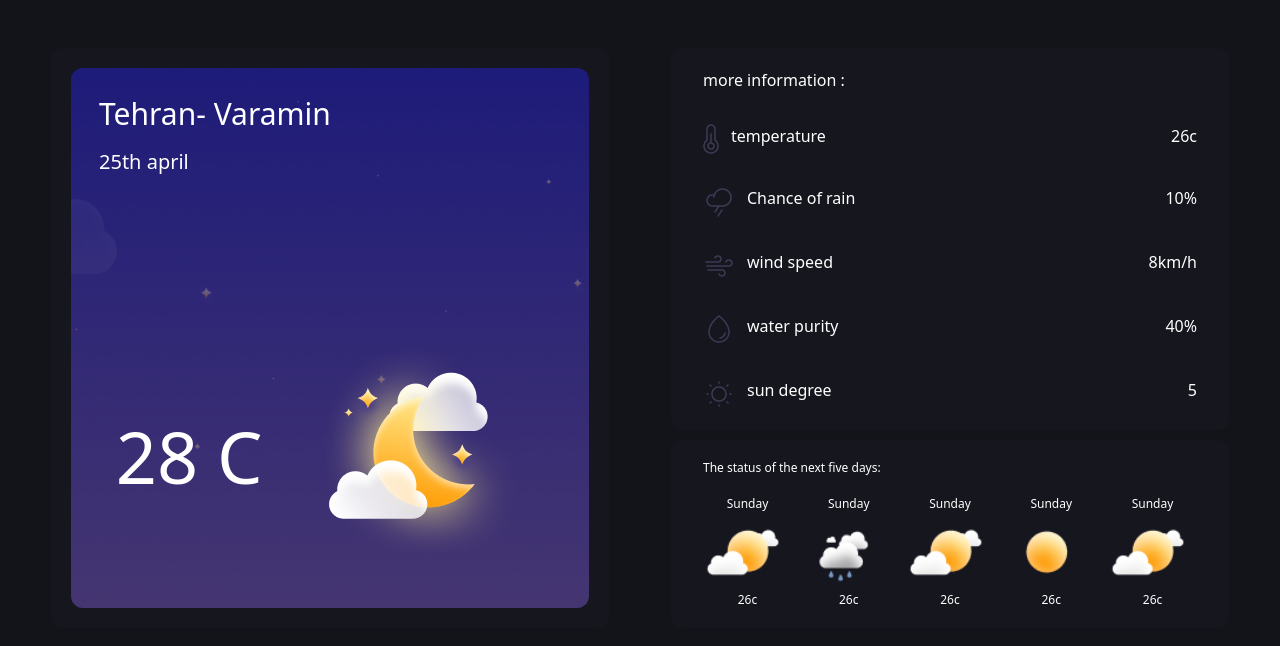
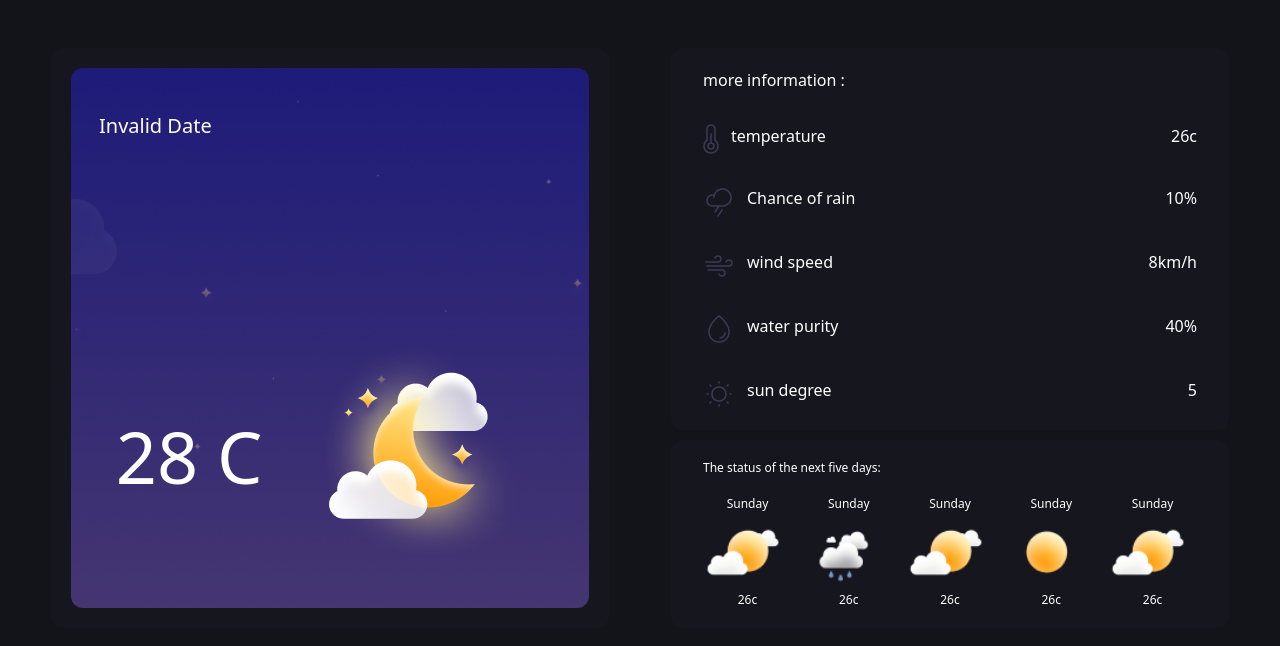
Before and after one commit to kosarmirshahi/weather-app, a React (Vite) app: page /weather in a window 1280 px wide. Shown: the top 646 px of the page. Built offline with nearby package versions, Linux system fonts and the light colour scheme; no server answers.

Commit message:
weather page

```diff
--- a/src/components/MainPage/MainPage.tsx
+++ b/src/components/MainPage/MainPage.tsx
@@ -1,10 +1,12 @@
 import { useState, useEffect } from "react";
 import Logo from "../../assets/Logo.png";
 import axios from "axios";
+import { useNavigate } from "react-router-dom";
+
 function MainPage() {
   const [inputValue, setInputValue] = useState<string>("");
   const [searchResult, setSearchResult] = useState<string[]>([]);
-  // console.log(inputValue);
+  const navigate = useNavigate();
 
   const accessToken =
     "pk.eyJ1IjoiYW1pcm5iayIsImEiOiJja3JjY210cWYwam53MzBwZW1yYTZtN2phIn0.5Jx88DAjR4jh0QJ-kXHYoQ";
@@ -25,9 +27,14 @@ function MainPage() {
 
     fetchSearchResult();
   }, [inputValue]);
-  console.log(searchResult);
 
-  function handleSubmit() {}
+  function handleClickSuggest(suggest: string) {
+    const lat = suggest.center[0];
+    const long = suggest.center[1];
+    localStorage.setItem("latitude", lat.toString());
+    localStorage.setItem("longitude", long.toString());
+    navigate(`/weather`);
+  }
   return (
     <>
       <div className="container w-1/3 m-auto text-white flex flex-col gap-y-16 text-center mt-12">
@@ -39,7 +46,7 @@ function MainPage() {
           <p>The World Behind Your Window !!</p>
         </div>
         <div className="form">
-          <form onSubmit={handleSubmit}>
+          <form>
             <input
               type="text"
               placeholder="Enter the name of city"
@@ -52,7 +59,10 @@ function MainPage() {
       </div>
       <div className="suggests w-1/3 m-auto text-white flex flex-col gap-y-1 mt-1">
         {searchResult.map((suggest) => (
-          <div className="bg-[#3B3B54] h-14 rounded-lg pl-2.5 text-xs flex items-center">
+          <div
+            className="bg-[#3B3B54] h-14 rounded-lg pl-2.5 text-xs flex items-center"
+            onClick={() => handleClickSuggest(suggest)}
+          >
             <p>{suggest.place_name}</p>
           </div>
         ))}
--- a/src/components/ResultPage/Result.tsx
+++ b/src/components/ResultPage/Result.tsx
@@ -1,8 +1,36 @@
+import { useState, useEffect } from "react";
+import axios from "axios";
 import icon from "../../assets/mahicon.png";
 import background from "../../assets/Background.png";
 import Rest from "../RestOfInformation/Rest";
 
 function Result() {
+  const latitude = localStorage.getItem("latitude");
+  const longitude = localStorage.getItem("longitude");
+  // localStorage.clear();
+  const [information, setInformation] = useState<string[]>([]);
+  const token = "d14adfbb5367bc704722d0ebd228f5a4";
+  useEffect(() => {
+    async function fetchWeather() {
+      try {
+        const response = await axios.get(
+          `https://api.openweathermap.org/data/2.5/weather?lat=${latitude}&lon=${longitude}&appid=${token}`
+        );
+        setInformation(response.data);
+      } catch (error) {
+        console.error("Error fetching data:", error);
+      }
+    }
+
+    fetchWeather();
+  }, []);
+  console.log(information);
+  function changeDate() {
+    const unixTimestamp = information.dt;
+    const date = new Date(unixTimestamp * 1000);
+    const formattedDate = date.toLocaleString();
+    return formattedDate;
+  }
   return (
     <div className="container flex justify-around p-5 text-white mt-7">
       <div className="rightSection w-48 bg-[#16161F] rounded-xl p-5">
@@ -14,8 +42,8 @@ function Result() {
           />
           <div className="flex flex-col justify-between h-full p-7">
             <div className="z-10 text-3xl flex flex-col gap-y-4">
-              <p>Tehran- Varamin</p>
-              <p className="text-xl">25th april</p>
+              <p>{information.name}</p>
+              <p className="text-xl">{changeDate()}</p>
             </div>
             <div className="flex z-10 items-center justify-around">
               <div className="text-7xl">28 C</div>
```
